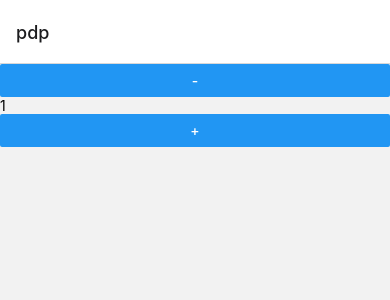
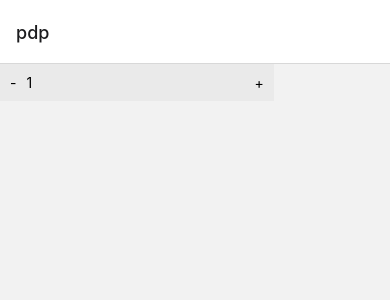
Before and after one commit to bedantH/ECOM-Base, a React Native app: screen /pdp in a window 390 px wide. Shown: the top 300 px of the page. Built offline with nearby package versions, Linux system fonts and the light colour scheme.

Commit message:
stepper changes

```diff
--- a/components/QuantityStepper.js
+++ b/components/QuantityStepper.js
@@ -1,18 +1,19 @@
 import React from 'react'
-import {View, Button, TextInput} from 'react-native';
+import {View, Button, TextInput, TouchableHighlight, Text} from 'react-native';
+import { styles } from '../styles/components/quantityStepper.styles';
 
 export const QuantityStepper = () => {
   return (
-    <View>
-        <Button
-                title="-"
-            />
-            <TextInput
-                value="1"
-            />
-            <Button
-                title="+"
-            />
+    <View style={styles.stepperContainer}>
+        <TouchableHighlight style={styles.stepper}>
+            <Text>-</Text>
+        </TouchableHighlight>
+        <TextInput
+            value="1"
+        />
+         <TouchableHighlight style={styles.stepper}>
+            <Text>+</Text>
+        </TouchableHighlight>
     </View>
   )
 }
--- /dev/null
+++ b/styles/components/quantityStepper.styles.js
@@ -0,0 +1,13 @@
+import { textAlign } from '@mui/system';
+import { StyleSheet, Text, View } from 'react-native';
+
+export const styles = StyleSheet.create({
+    stepperContainer: {
+        flexDirection: 'row',
+        width: 'fit-content',
+        backgroundColor: "#eaeaea",
+    },
+    stepper: {
+        padding: 10,
+    }
+});
```
